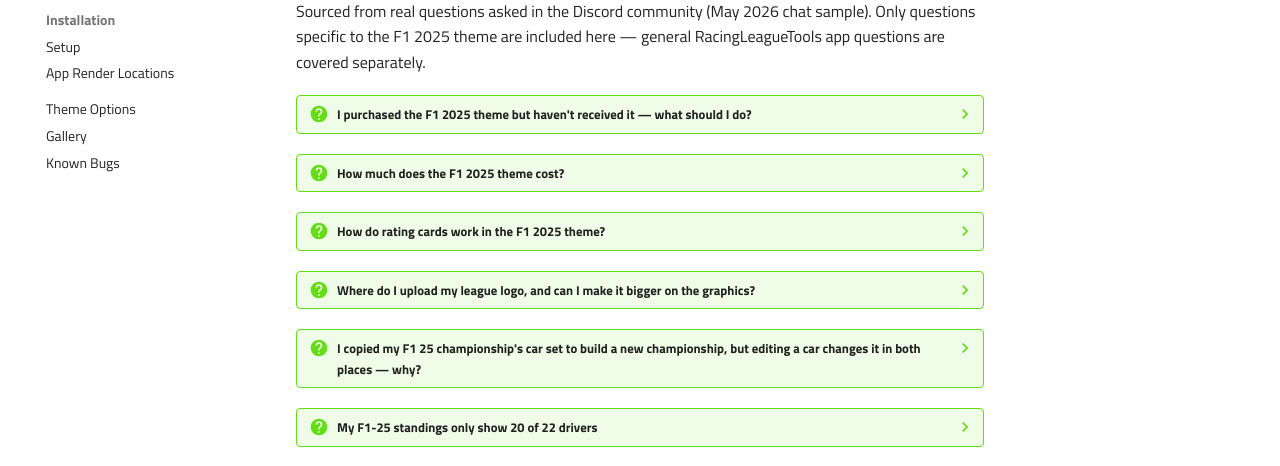
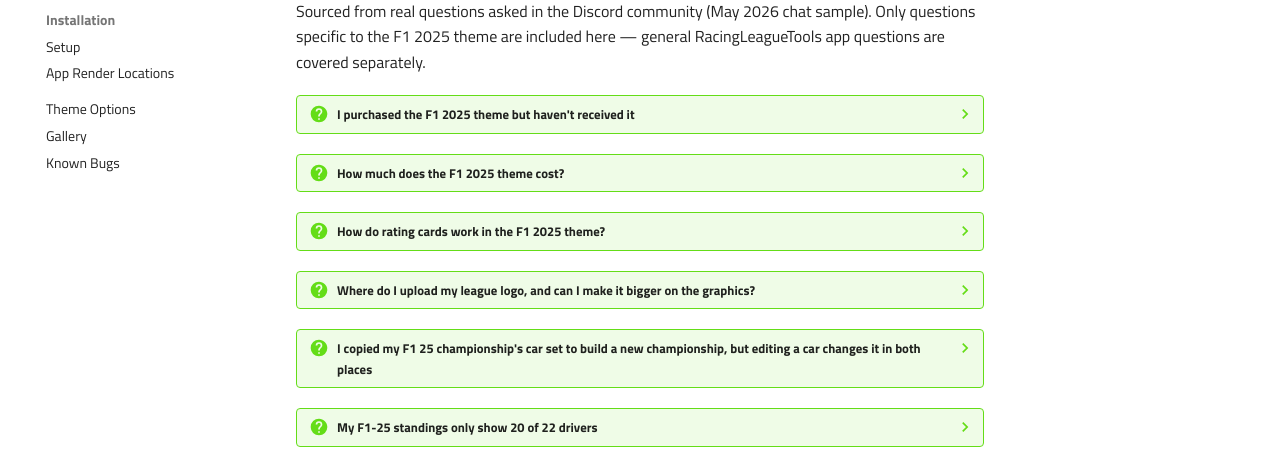
Before and after one commit to Dark373/Dark373-docs, an MkDocs documentation site: the page built from docs/f1-2025-theme/faq.md, in a window 1280 px wide and 1015 px high. Shown: the part 229-695 px from the top of the window. Built offline with MkDocs 1.6.1 and Material for MkDocs 9.7.7, drawn with Linux system fonts in a browser that asks for light colours; comment, search, counter and statistics services are not loaded.

Commit message:
Update faq.md

```diff
--- a/docs/f1-2025-theme/faq.md
+++ b/docs/f1-2025-theme/faq.md
@@ -4,7 +4,7 @@ Sourced from real questions asked in the Discord community (May 2026 chat
 sample). Only questions specific to the F1 2025 theme are included here —
 general RacingLeagueTools app questions are covered separately.
 
-??? question "I purchased the F1 2025 theme but haven't received it — what should I do?"
+??? question "I purchased the F1 2025 theme but haven't received it"
     Wait about an hour, then check your shared Google Drive folder and the
     inbox for the email address you used at checkout. Delivery normally
     lands there within that window. Still nothing after an hour? Get in
@@ -23,7 +23,7 @@ general RacingLeagueTools app questions are covered separately.
     should be a 1:1 ratio. To resize how it renders on the graphics
     themselves, go to **Theme Options → Theme global → Logo size**.
 
-??? question "I copied my F1 25 championship's car set to build a new championship, but editing a car changes it in both places — why?"
+??? question "I copied my F1 25 championship's car set to build a new championship, but editing a car changes it in both places"
     Copying a car set creates a **linked** duplicate. Editing a car
     anywhere it was copied edits it everywhere. If you want a fully
     independent set to build from scratch, use "Create New" instead of
```
